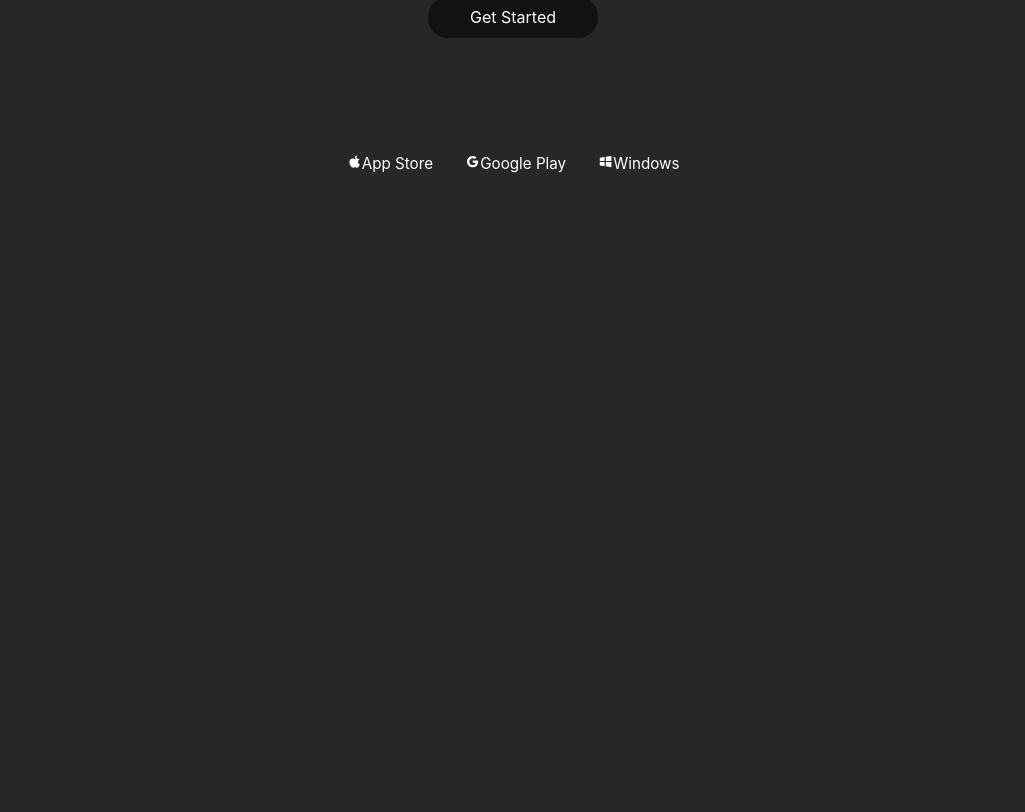
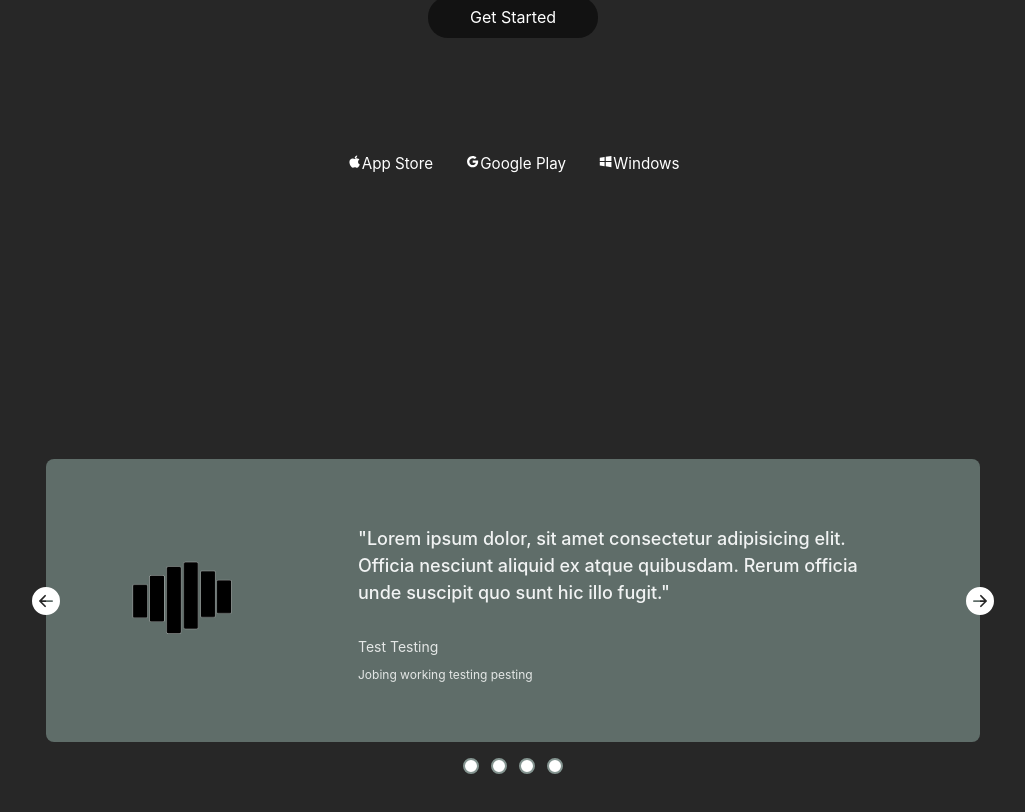
Before and after one commit to mikoogla/workoutApp, a React (Create React App) app in the folder workout-app/: page /landingpage in a window 1280 px wide. Shown: the part 549-1361 px from the top of the page, without its empty margins (127-1152 px from the left). Before the commit the page ends 924 px from the top, so only its background shows below. Built offline with nearby package versions, Linux system fonts and the light colour scheme.

Commit message:
add new section with carousel in it - just for test

```diff
--- /dev/null
+++ b/workout-app/src/components/LandingPage/Carousel/Carousel.css
@@ -0,0 +1,113 @@
+:root {
+	--white: #fff;
+	--gray: #5f6d69;
+	--dots: #849490;
+	--text-foot: #e4e7e6;
+	--text: #f1f3f3;
+}
+
+.carousel {
+	width: 800px;
+	margin: 100px auto;
+	background-color: var(--gray);
+	/* padding: 32px; */
+	/* padding-left: 86px; */
+	/* padding-right: 48px; */
+	padding: 32px 48px 32px 86px;
+	border-radius: 8px;
+	position: relative;
+
+	display: flex;
+	align-items: center;
+	gap: 86px;
+}
+
+.carousel-img {
+	height: 200px;
+	border-radius: 8px;
+	transform: scale(1.5);
+	box-shadow: 0 12px 24px rgba(0, 0, 0, 0.25);
+}
+
+.testimonial-text {
+	font-size: 18px;
+	font-weight: 500;
+	line-height: 1.5;
+	margin-bottom: 32px;
+	color: var(--text);
+}
+
+.testimonial-author {
+	font-size: 14px;
+	margin-bottom: 4px;
+	color: var(--text-foot);
+}
+
+.testimonial-job {
+	font-size: 12px;
+	color: var(--text-foot);
+}
+
+/* CONTROLS */
+.btn {
+	background-color: transparent;
+	border: none;
+	height: 40px;
+	width: 40px;
+	position: absolute;
+	cursor: pointer;
+
+	display: flex;
+	align-items: center;
+	justify-content: center;
+}
+
+.btn--left {
+	/* In relation to PARENTE ELEMENT */
+	left: 0;
+	top: 50%;
+
+	/* In relation to ELEMENT ITSELF */
+	transform: translate(-50%, -50%);
+}
+
+.btn--right {
+	right: 0;
+	top: 50%;
+
+	transform: translate(50%, -50%);
+}
+
+.btn-icon {
+	height: 24px;
+	width: 24px;
+}
+
+.btn-ricons {
+	color: #fff;
+	height: 100%;
+	width: auto;
+}
+
+.dots {
+	position: absolute;
+	left: 50%;
+	bottom: 0;
+	transform: translate(-50%, 32px);
+
+	display: flex;
+	gap: 12px;
+}
+
+.dot {
+	height: 16px;
+	width: 10px;
+	background-color: var(--white);
+	border: 2px solid var(--dots);
+	border-radius: 50%;
+	cursor: pointer;
+}
+
+.dot--fill {
+	background-color: var(--white);
+}
--- /dev/null
+++ b/workout-app/src/components/LandingPage/Carousel/Carousel.js
@@ -0,0 +1,38 @@
+import WelcomeToIcon from "../assets/WelcomeToIcon"
+import {
+	BsFillArrowLeftCircleFill,
+	BsFillArrowRightCircleFill,
+} from "react-icons/bs"
+import "./Carousel.css"
+
+const Carousel = () => {
+	return (
+		<div className='carousel'>
+			<WelcomeToIcon />
+			<blockquote className='testimonial'>
+				<p className='testimonial-text'>
+					"Lorem ipsum dolor, sit amet consectetur adipisicing elit. Officia
+					nesciunt aliquid ex atque quibusdam. Rerum officia unde suscipit quo
+					sunt hic illo fugit."
+				</p>
+				<p className='testimonial-author'>Test Testing</p>
+				<p className='testimonial-job'>Jobing working testing pesting</p>
+			</blockquote>
+
+			<button className='btn btn--left'>
+				<BsFillArrowLeftCircleFill className='btn-ricons' />
+			</button>
+			<button className='btn btn--right'>
+				<BsFillArrowRightCircleFill className='btn-ricons' />
+			</button>
+			<div className='dots'>
+				<button className='dot dot--fill'>&nbsp;</button>
+				<button className='dot'>&nbsp;</button>
+				<button className='dot'>&nbsp;</button>
+				<button className='dot'>&nbsp;</button>
+			</div>
+		</div>
+	)
+}
+
+export default Carousel
--- a/workout-app/src/components/LandingPage/LandingPage.js
+++ b/workout-app/src/components/LandingPage/LandingPage.js
@@ -1,9 +1,11 @@
 import React from "react"
+import LandingSection from "./LandingSection.js"
 import WelcomeToSection from "./WelcomeToSection.js"
 
 const LandingPage = () => (
 	<div>
 		<WelcomeToSection />
+		<LandingSection />
 	</div>
 )
 
--- /dev/null
+++ b/workout-app/src/components/LandingPage/LandingSection.js
@@ -0,0 +1,11 @@
+import Carousel from "./Carousel/Carousel"
+
+const LandingSection = () => {
+	return (
+		<div>
+			<Carousel />
+		</div>
+	)
+}
+
+export default LandingSection
```
Also changed, not shown: workout-app/src/components/LandingPage/nav.js (deleted).
